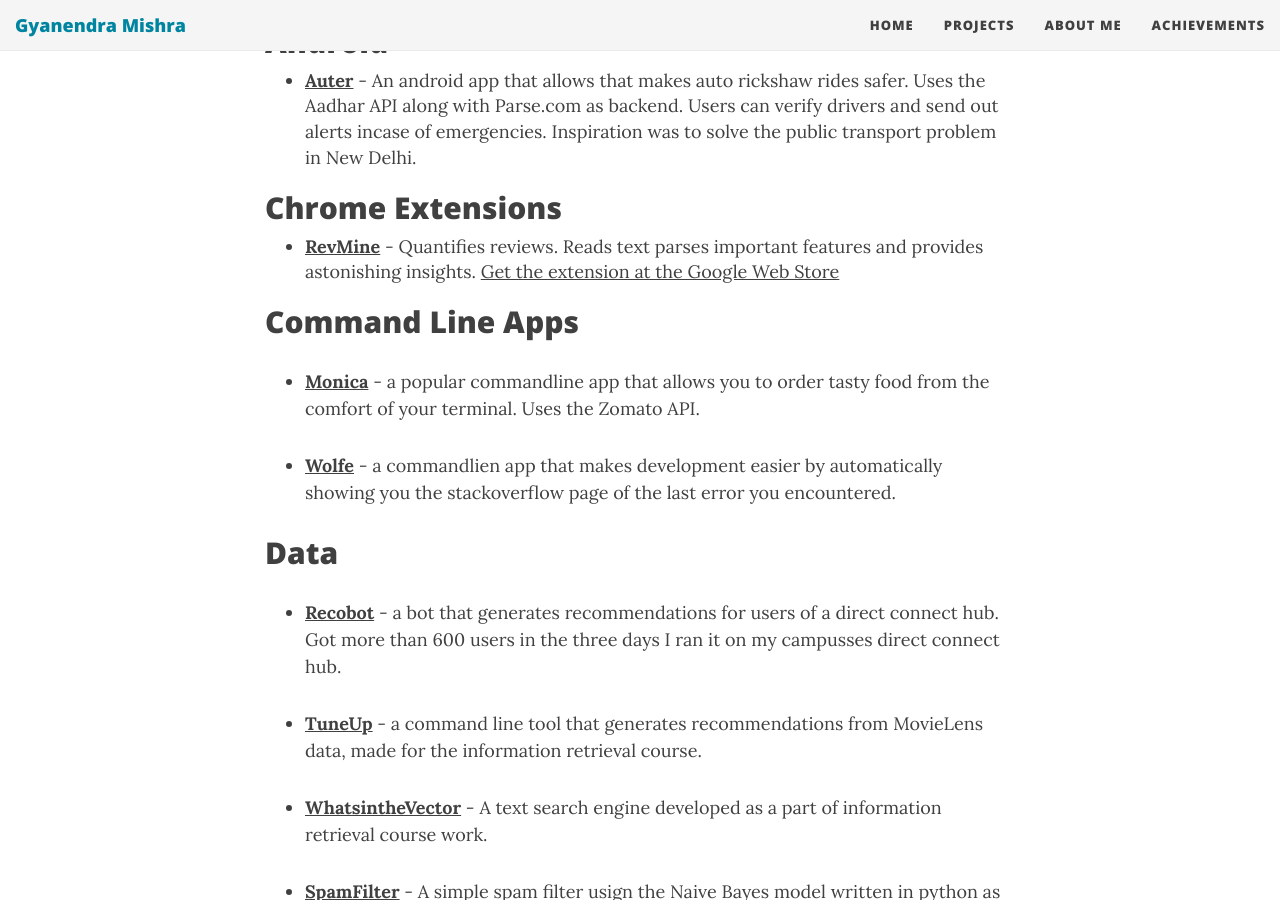
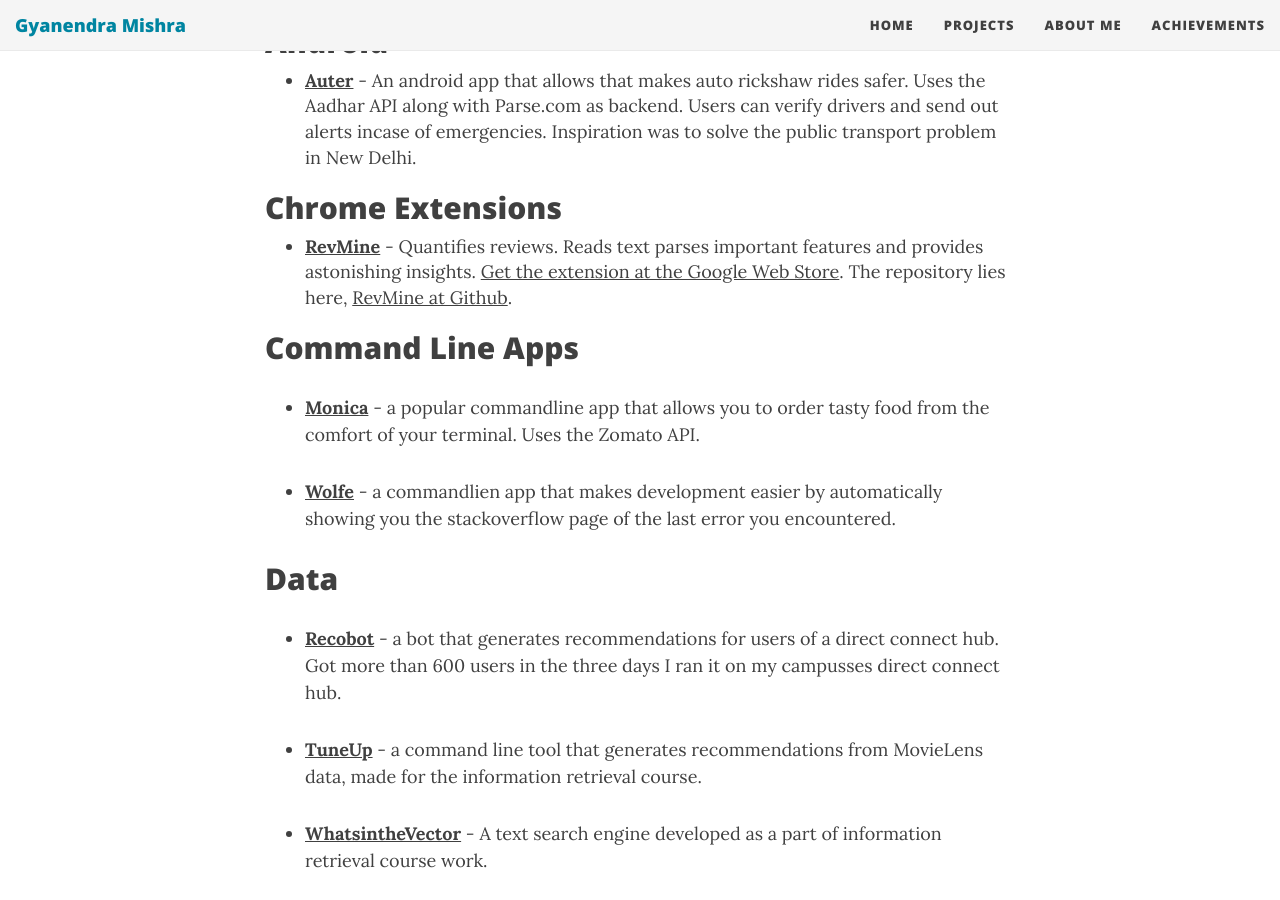
Before and after one commit to h4ck3rk3y/h4ck3rk3y.github.io, a Jekyll site: the page built from projects.md, in a window 1280 px wide and 900 px high, scrolled down 1001 px. Built offline with Jekyll 4.4.1, drawn with Linux system fonts in a browser that asks for light colours; nearby versions of some CDN libraries.

Commit message:
fixed revmine

```diff
--- a/projects.md
+++ b/projects.md
@@ -27,7 +27,7 @@
 
 ## Chrome Extensions
 
-- **[RevMine](http://revmine.tk)** - Quantifies reviews. Reads text parses important features and provides astonishing insights. [Get the extension at the Google Web Store](https://chrome.google.com/webstore/detail/revmine/inmjjendcicpkopjimcmakbiafkgjddb)
+- **[RevMine](http://revmine.tk)** - Quantifies reviews. Reads text parses important features and provides astonishing insights. [Get the extension at the Google Web Store](https://chrome.google.com/webstore/detail/revmine/inmjjendcicpkopjimcmakbiafkgjddb). The repository lies here, [RevMine at Github](https://github.com/Zephrys/RevMineApp).
 
 ## Command Line Apps
 
```
